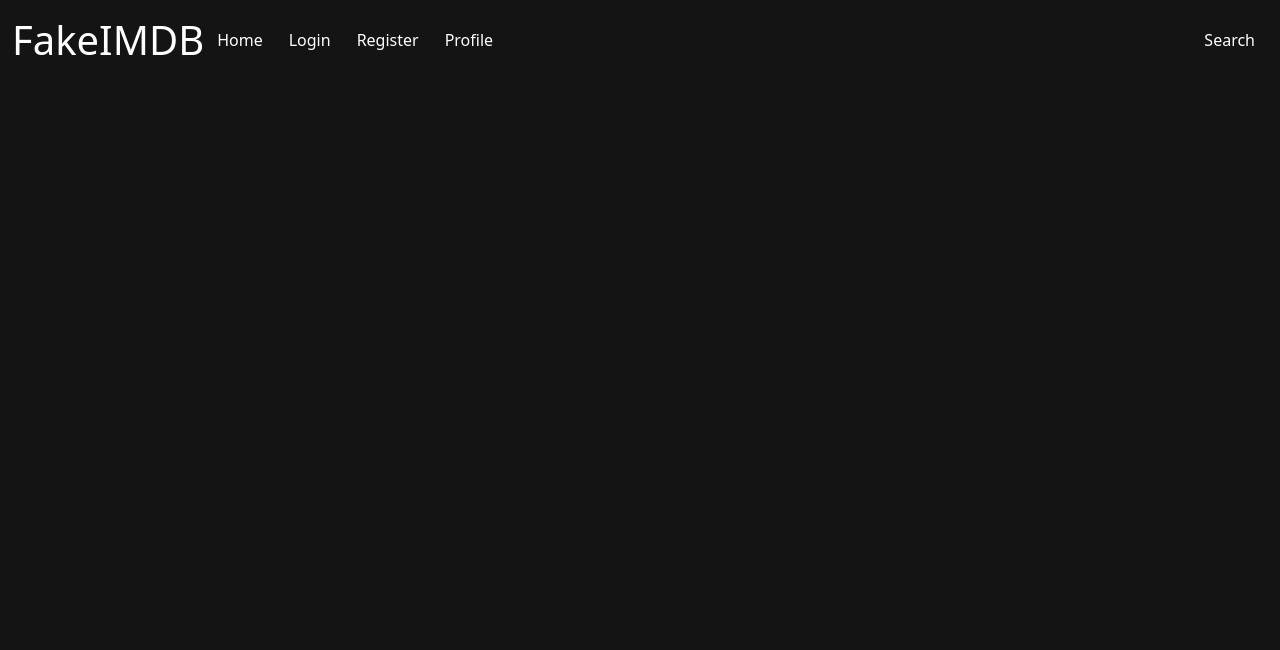
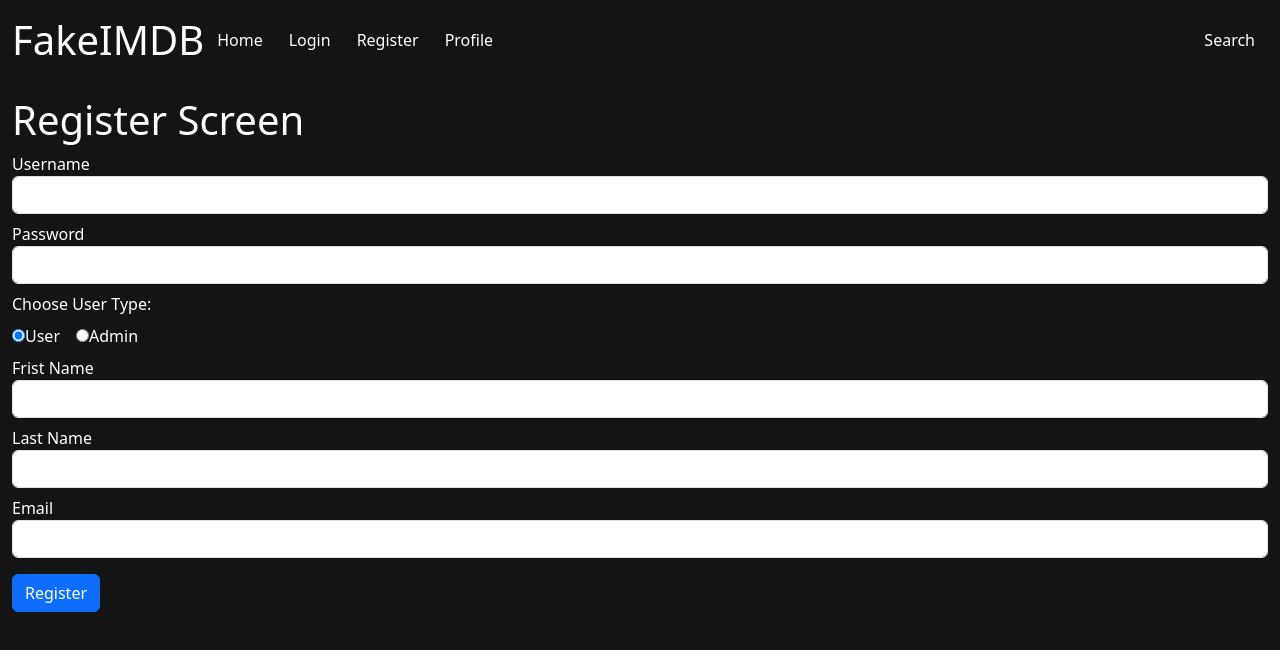
Before and after one commit to yeahitsSuri/movie-react-app, a React (Create React App) app: page /register in a window 1280 px wide. Shown: the top 650 px of the page. Built offline with nearby package versions, Linux system fonts and the light colour scheme; no server answers.

Commit message:
register-screen add

```diff
--- a/src/App.js
+++ b/src/App.js
@@ -15,6 +15,7 @@ import storage from "redux-persist/lib/storage";
 import {persistReducer, persistStore} from "redux-persist";
 import thunk from "redux-thunk";
 import {Provider} from "react-redux";
+import RegisterScreen from './register-page';
 
 const rootReducer = combineReducers({
                                         reviews: ReviewsReducer,
@@ -107,6 +108,7 @@ const App = () => {
                         />
 
                         <Route path="/login" element={<LoginScreen/>}/>
+                        <Route path='/register' element={<RegisterScreen/>}/>
 
                         <Route
                             path="/search"
--- a/src/register-page/index.js
+++ b/src/register-page/index.js
@@ -0,0 +1,119 @@
+import React, {useState} from'react';
+import { useNavigate } from 'react-router';
+import { useDispatch } from 'react-redux';
+import { registerThunk } from '../services/auth-thunks';
+
+function RegisterScreen() {
+    const [username, setUsername] = useState("");
+    const [password, setPassword] = useState("");
+    const [role, setRole] = useState('user');
+    const [firstName, setFirstName] = useState("");
+    const [lastName, setLastName] = useState("");
+    const [email, setEmail] = useState("");
+    const navigate = useNavigate();
+    const dispatch = useDispatch();
+
+    const handleRegister = async () => {
+        try {
+            await dispatch(registerThunk(
+                { username, password,
+                    role, firstName, lastName, email})).unwrap();
+            navigate("/profile");
+        } catch (e) {
+            alert("Register failed: " + e.message);
+        }
+    };
+
+    return (
+      <div>
+        <h1>Register Screen</h1>
+
+        { /* username */ }
+        <div className="mt-2 mb-2">
+          <label>Username</label>
+          <input
+            className="form-control"
+            type="text"
+            value={username}
+            onChange={(event) => setUsername(event.target.value)}
+          />
+        </div>
+
+        { /* password */ }
+        <div className="mt-2 mb-2">
+          <label >Password</label>
+          <input
+            className="form-control"
+            type="password"
+            value={password}
+            onChange={(event) => setPassword(event.target.value)}
+          />
+        </div>
+
+        { /* choose user type */ }
+        <div className="mt-2">
+            <label>Choose User Type: </label>
+            <div style={{ marginTop: '0.5rem' }}>
+                <label style={{ marginRight: '1rem' }}>
+                <input
+                    type="radio"
+                    value="user"
+                    checked={role === 'user'}
+                    onChange={() => setRole('user')}
+                />
+                User
+                </label>
+                <label>
+                <input
+                    type="radio"
+                    value="admin"
+                    checked={role === 'admin'}
+                    onChange={() => setRole('admin')}
+                />
+                Admin
+                </label>
+            </div>
+        </div>
+
+        { /* first name */ }
+        <div className="mt-2 mb-2">
+          <label>Frist Name</label>
+          <input
+            className="form-control"
+            type="text"
+            value={firstName}
+            onChange={(event) => setFirstName(event.target.value)}
+          />
+        </div>
+
+        { /* last name */ }
+        <div className="mt-2 mb-2">
+          <label>Last Name</label>
+          <input
+            className="form-control"
+            type="text"
+            value={lastName}
+            onChange={(event) => setLastName(event.target.value)}
+          />
+        </div>
+
+        { /* email */ }
+        <div className="mt-2 mb-2">
+          <label>Email</label>
+          <input
+            className="form-control"
+            type="text"
+            value={email}
+            onChange={(event) => setEmail(event.target.value)}
+          />
+        </div>
+
+
+        <button className="btn btn-primary mt-2" onClick={handleRegister}>
+          Register
+        </button>
+      </div>
+    );
+}
+
+export default RegisterScreen;
```
